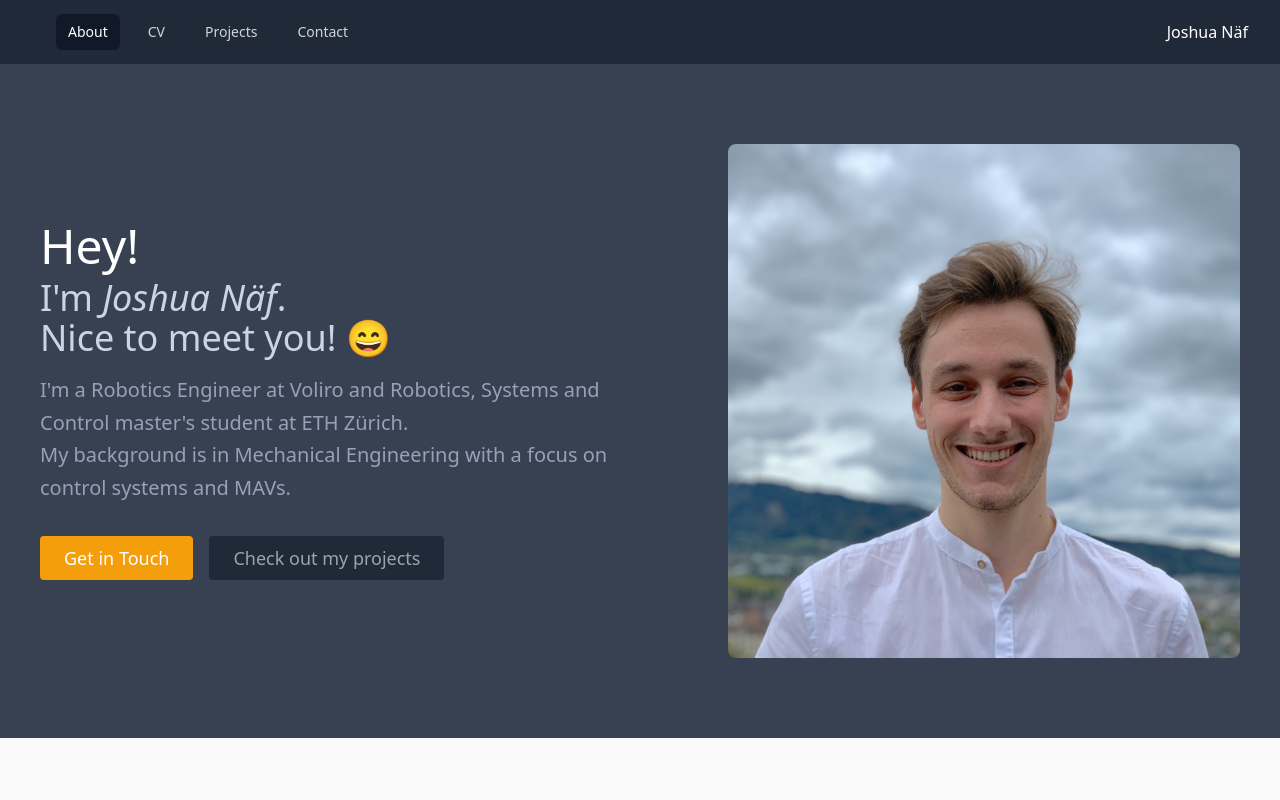
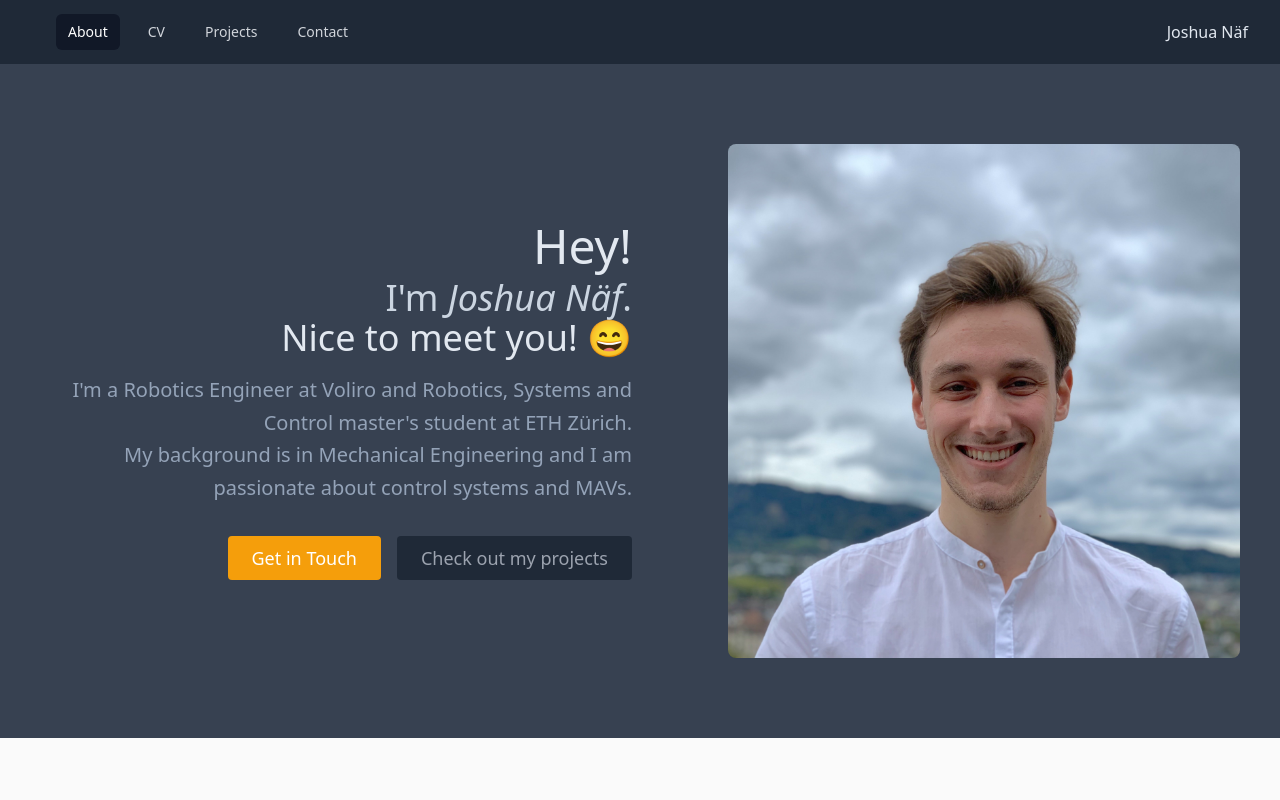
Before and after one commit to naefjo/naefjo.github.io, a React (Create React App) app: page / in a window 1280 px wide. Shown: the top 800 px of the page. Built offline with nearby package versions, Linux system fonts and the light colour scheme.

Commit message:
added contact info

```diff
--- a/package.json
+++ b/package.json
@@ -10,6 +10,7 @@
     "@testing-library/user-event": "^13.5.0",
     "react": "^18.1.0",
     "react-dom": "^18.1.0",
+    "react-icons": "^4.3.1",
     "react-scripts": "5.0.1",
     "web-vitals": "^2.1.4"
   },
--- a/src/components/about.js
+++ b/src/components/about.js
@@ -5,15 +5,19 @@ export default function About() {
     return (
         <section id="about" className="bg-gray-700">
             <div className="container max-w-7xl  mx-auto flex px-10 py-20 md:flex-row flex-col items-center">
-                <div className="lg:flex-grow md:w-1/2 lg:pr-24 md:pr-16 flex flex-col md:items-start md:text-left mb-16 md:mb-0 items-center text-center">
-                    <h1 className="title-font sm:text-5xl text-4xl mb-2 font-medium text-white">
+                <div className="lg:flex-grow md:w-1/2 lg:pr-24 md:pr-16 flex flex-col md:items-end md:text-left mb-16 md:mb-0 items-center text-center">
+                    <h1 className="title-font sm:text-5xl text-4xl mb-2 font-medium text-slate-200">
                         Hey!
                     </h1>
-                    <h2 className="title-font sm:text-4xl text-3xl mb-4 font-medium text-slate-300">
-                        I'm <div className="inline italic">Joshua Näf</div>. <br /> Nice to meet you! 😄
+                    <h2 className="title-font sm:text-4xl text-3xl font-medium text-slate-300">
+                        I'm <div className="inline italic">Joshua Näf</div>.
                     </h2>
-                    <p className="mb-8 leading-relaxed text-xl text-slate-400">
-                        I'm a Robotics Engineer at Voliro and Robotics, Systems and Control master's student at ETH Zürich. <br />My background is in Mechanical Engineering with a focus on control systems and MAVs.
+                    <h3 className="title-font sm:text-4xl text-2xl mb-4 font-medium text-slate-200">
+                        Nice to meet you! 😄
+                    </h3>
+                    <p className="mb-8 leading-relaxed text-xl text-slate-400 font-medium text-right">
+                        I'm a Robotics Engineer at Voliro and Robotics, Systems and Control master's student at ETH Zürich.
+                        <br />My background is in Mechanical Engineering and I am passionate about control systems and MAVs.
                     </p>
                     <div className="flex justify-center">
                         <a
--- a/src/components/contact.js
+++ b/src/components/contact.js
@@ -1,7 +1,58 @@
+import {FiGithub, FiLinkedin, FiMail} from "react-icons/fi"
+import {FaTelegramPlane} from "react-icons/fa"
+
 export default function Contact() {
     return (
         <section id="contact" className="bg-slate-600">
-            <h1 className="text-center text-4xl sm:text-5xl text-zinc-50 font-medium pt-8 pb-4">Get in Touch!</h1>
+            <div className="px-10 py-10">
+                <h1 className="text-center text-4xl sm:text-5xl text-zinc-50 font-medium mb-10">Get in Touch!</h1>
+                <div className="max-w-md sm:max-w-4xl mx-auto">
+                    <div className="flex sm:items-center flex-col sm:flex-row justify-between pb-4">
+                        <IconLink
+                            link="https://github.com/naefjo"
+                            icon={<FiGithub size={30}/>}
+                            />
+                        <IconLink
+                            link="https://www.linkedin.com/in/joshua-naef/"
+                            icon={<FiLinkedin size={30}/>}
+                        />
+                    </div>
+                    <div className="flex sm:items-center flex-col sm:flex-row justify-between pb-4">
+                        <IconLink
+                            link="mailto:naefjo@ethz.ch"
+                            alt_text="naefjo@ethz.ch"
+                            icon={<FiMail size={30}/>}
+                        />
+
+                    <IconLink
+                            link="https://t.me/safarijesh/"
+                            alt_text="Telegram"
+                            icon={<FaTelegramPlane size={30}/>}
+                        />
+                    </div>
+                </div>
+            </div>
         </section>
     )
 }
+
+function IconLink(props) {
+    return (
+        <a
+            className="flex-1 text-slate-200 italic hover:text-slate-50"
+            href={props.link}
+            target="_blank"
+        >
+            <div className="inline-flex space-x-2 items-center">
+                {props.icon}
+                <div className="inline font-medium">
+                    {
+                        props.alt_text ?
+                        props.alt_text :
+                        props.link
+                    }
+                </div>
+            </div>
+        </a>
+    )
+}
--- a/src/components/navbar.js
+++ b/src/components/navbar.js
@@ -67,7 +67,12 @@ export default function Navbar() {
                 </div>
               </div>
               <div className="absolute inset-y-0 right-0 flex items-center pr-2 sm:static sm:inset-auto sm:ml-6 sm:pr-0">
-                <p className="text-white font-medium text-small">Joshua Näf</p>
+                <a
+                  className="text-slate-200 hover:text-slate-50 font-medium text-small"
+                  href='#'
+                >
+                  Joshua Näf
+                </a>
               </div>
             </div>
           </div>
--- a/src/components/projects.js
+++ b/src/components/projects.js
@@ -13,7 +13,7 @@ export default function Projects() {
     return (
         <section id="projects">
             <h1 className="text-center text-4xl sm:text-5xl text-zinc-800 font-medium pt-4 pb-4">Projects</h1>
-              <div className='h-[60rem]'>
+              <div className='min-h-[92rem] sm:min-h-[62rem]'>
                 <Tabs />
               </div>
         </section>
@@ -32,14 +32,14 @@ function Tabs() {
       "Bachelor Thesis":
       {
         title: "Bachelor Thesis: \"Optimization Based Motion Planning on the SE(3) Manifold for an Omnidirectional Aerial Manipulator\"",
-        skills: "HTML, React.js, Tailwind CSS",
+        skills: "C++, Python, ROS, LaTeX",
         description: "In this bachelor thesis, a motion planner for the omnidirectional aerial manipulator PrisMAV is implemented. The optimization-based planner builds on the Covariant Hamiltonian Optimization for Motion Planning (CHOMP) algorithm to enable motion planning for omnidirectional micro aerial vehicles (OMAVs). CHOMP enables the computation of smooth and collision-free trajectories through the optimization of an initial (potentially infeasible) trajectory, such as a straight line path. An additional cost function on the orientation of PrisMAV was designed to encourage flight in energy efficient flight modes. \n The planner is tested and verified in simulation under different scenarios where rapidly-exploring random trees (RRT) serve as a performance benchmark. We observe clearly longer flight periods spent in favourable orientations for trajectories produced by our planner and a noticeable decrease in trajectory length compared to RRT.",
         pdf: bachelor_thesis_pdf
       },
-    "Portfolio Website":
+      "Portfolio Website":
       {
         title: "This Portfolio Website",
-        skills: "C++, Python, ROS, LaTeX",
+        skills: "HTML, React.js, Tailwind CSS",
         description: "To improve my programming skills and to learn some web development, I decided to showcase my work eperience and my past projects on a portfolio website. The website is built using React.js and styled using Tailwind CSS.",
         img: code_pic
       },
@@ -48,16 +48,16 @@ function Tabs() {
   return (
     <div className="py-16 text-center sm:px-0">
       <Tab.Group>
-        <Tab.List className="inline-flex flex-row sm:space-x-2 rounded-xl bg-zinc-500/20 p-1">
+        <Tab.List className="inline-flex flex-row mb-4 sm:space-x-2 rounded-xl bg-zinc-500/20 p-1">
           {Object.keys(projects).map((category) => (
             <Tab
               key={category}
               className={({ selected }) =>
                 classNames(
                   'w-full max-w-[10rem] rounded-lg px-2 py-4 text-sm font-medium leading-5 text-white-700',
-                  'ring-white ring-opacity-60 ring-offset-2 ring-offset-amber-500 focus:outline-none focus:ring-2',
+                  'ring-white ring-opacity-60 ring-offset-2 focus:outline-none focus:ring-2',
                   selected
-                    ? 'bg-white shadow'
+                    ? 'bg-white shadow ring-offset-amber-500'
                     : 'text-gray-900 hover:bg-zinc-200 hover:text-gray-700'
                 )
               }
```
Also changed, not shown: 1 other file (tests, documents, lock files or other folders).
